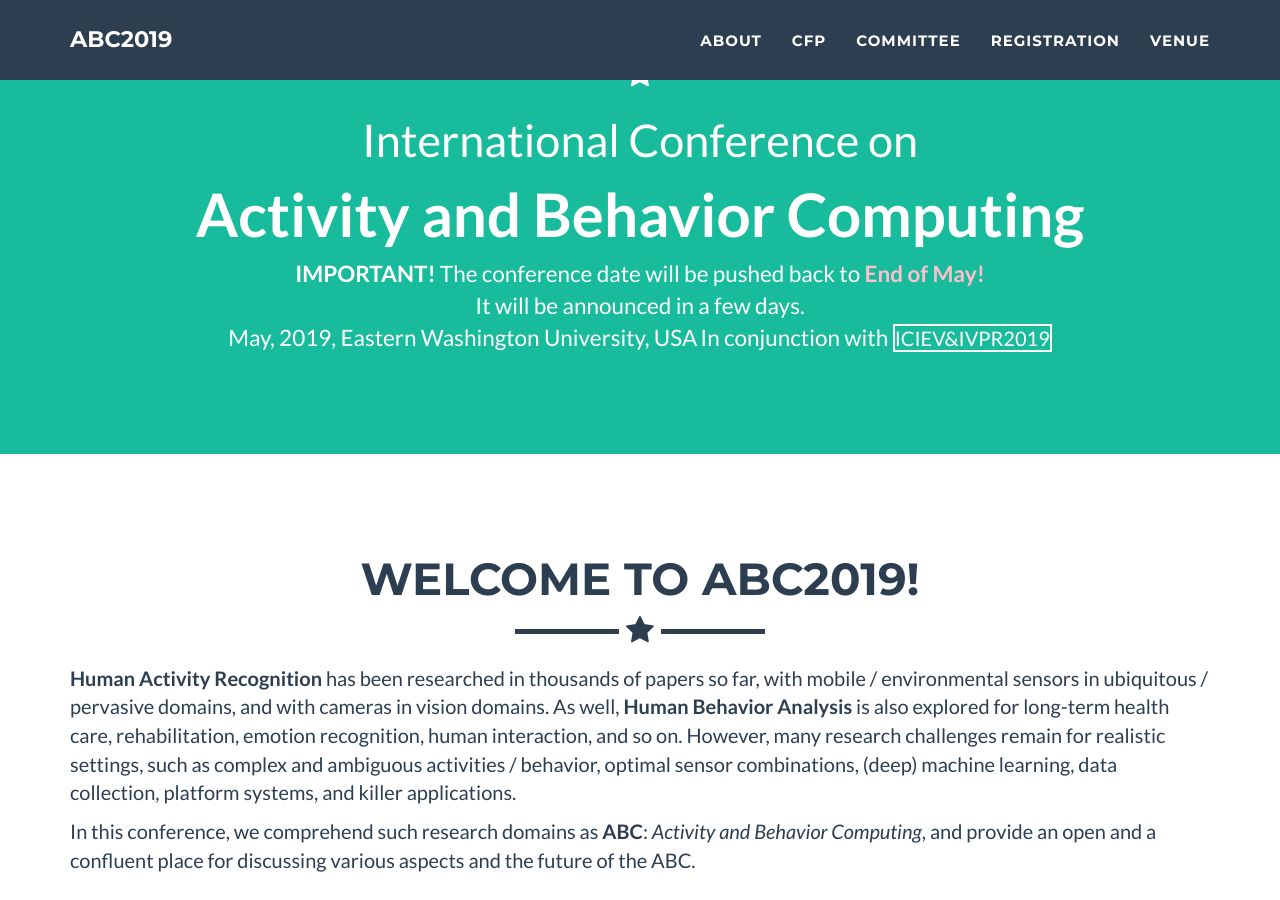
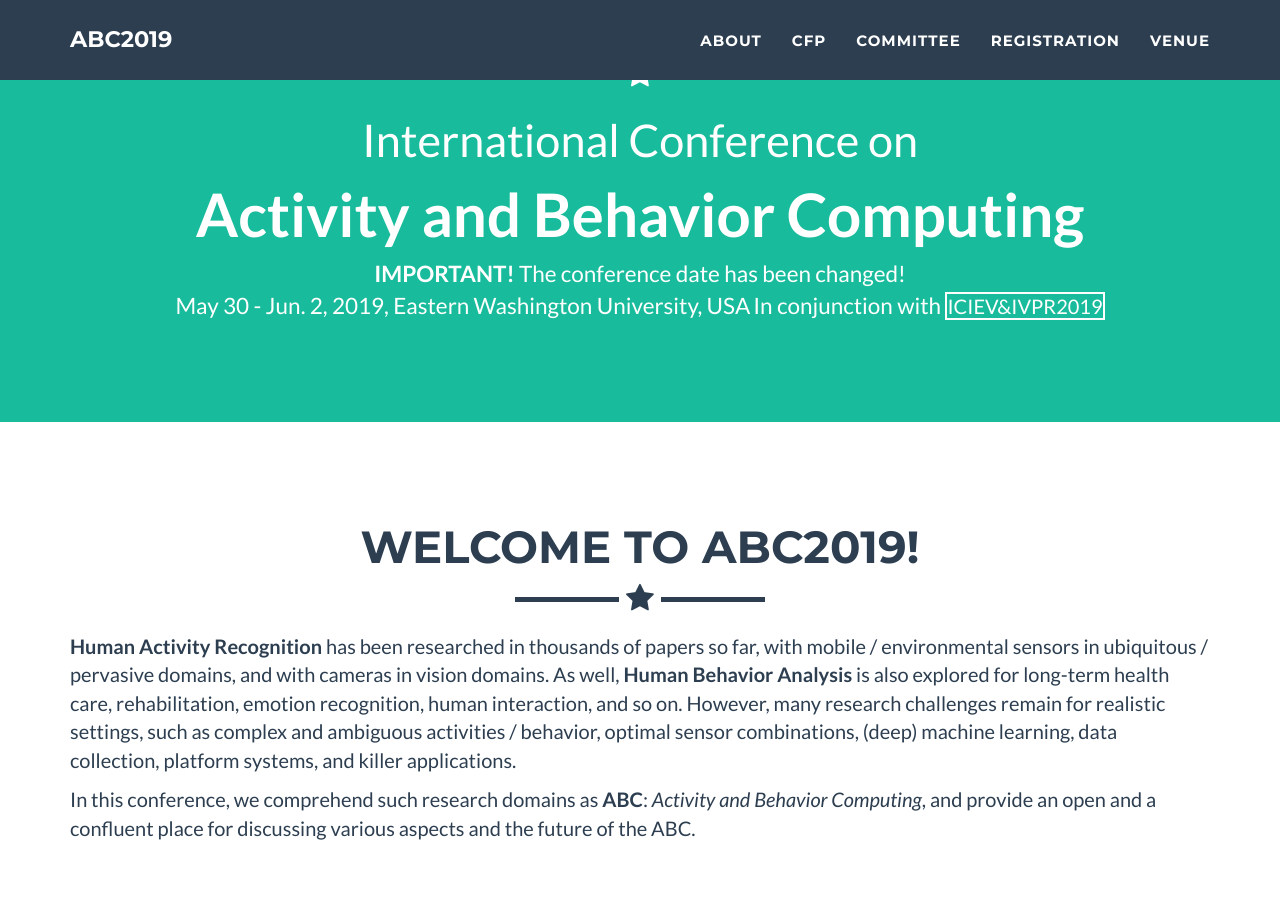
Before and after one commit to abc-research/2019, a Jekyll site: the page built from index.html, in a window 1280 px wide and 900 px high, scrolled down 466 px. Built offline with Jekyll 4.4.1, drawn with Linux system fonts in a browser that asks for light colours; some of the changed text lies outside the part shown.

Commit message:
Update _config.yml

```diff
--- a/_config.yml
+++ b/_config.yml
@@ -8,7 +8,7 @@ conf_title1: "International Conference on"
 conf_title2: "Activity and Behavior Computing"
 meta_author: Sozo Inoue
 location: Eastern Washington University, USA
-date: <b>IMPORTANT!</b> The conference date will be pushed back to <b style="color:pink">End of May!</b><br/>It will be announced in a few days.<br/>May, 2019
+date: <b>IMPORTANT!</b> The conference date has been changed!<br/>May 30 - Jun. 2, 2019
 conjunction:
   name: ICIEV&IVPR2019
   url: http://cennser.org/ICIEV/
@@ -174,7 +174,7 @@ cfp:
     - name: Camera ready
       date: <strike>Feb. 12, 2019</strike> &rarr;Feb. 28, 2019
     - name: Conference
-      date: <strike>Apr. 26 - 29, 2019</strike> May,  2019
+      date: <strike>Apr. 26 - 29, 2019</strike> May, 30 - Jun. 2, 2019
   submit_url: https://cmt3.research.microsoft.com/User/Login?ReturnUrl=%2FICIEVIVPR2019
   template_url: https://www.ieee.org/conferences/publishing/templates.html
 
```
